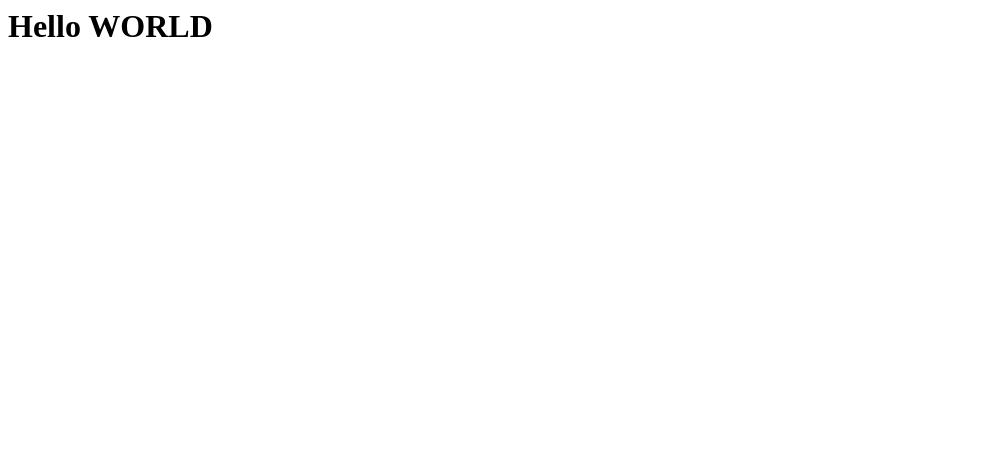
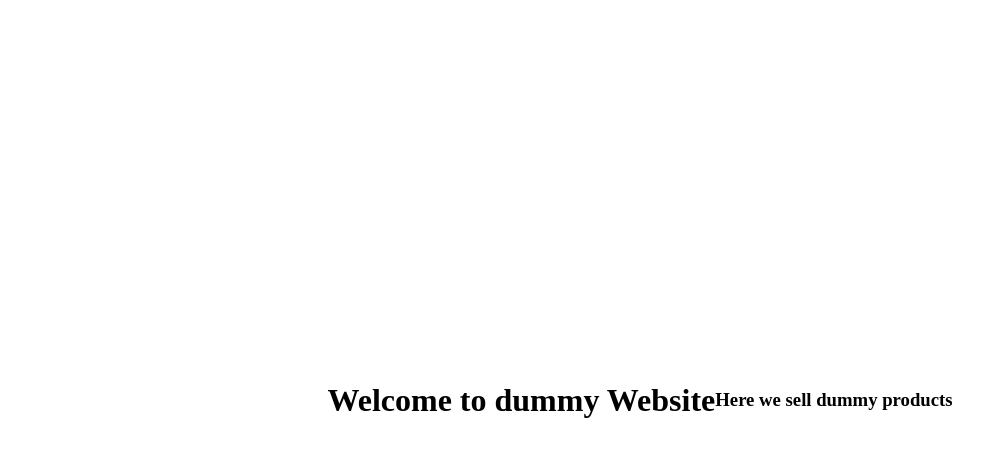
Before and after one commit to vishakhg98/push-test, a plain HTML site: page index.html in a window 1280 px wide. Shown: the whole page, without its empty margins (0-1007 px from the left). Drawn offline with Linux system fonts and the light colour scheme.

Commit message:
Update index.html

```diff
--- a/index.html
+++ b/index.html
@@ -7,8 +7,16 @@
     <script>
       window.LITTRA.registerServiceWorker();
     </script>
+   <style>
+      body {
+         display: flex;
+         justify-content: center;
+         align-items: center;
+      }
+   </style>
     </head>
     <body>
-    <h1>Hello WORLD</h1>
+    <h1>Welcome to dummy Website</h1>
+       <h3>Here we sell dummy products</h3>
     </body>
 <html>
```
